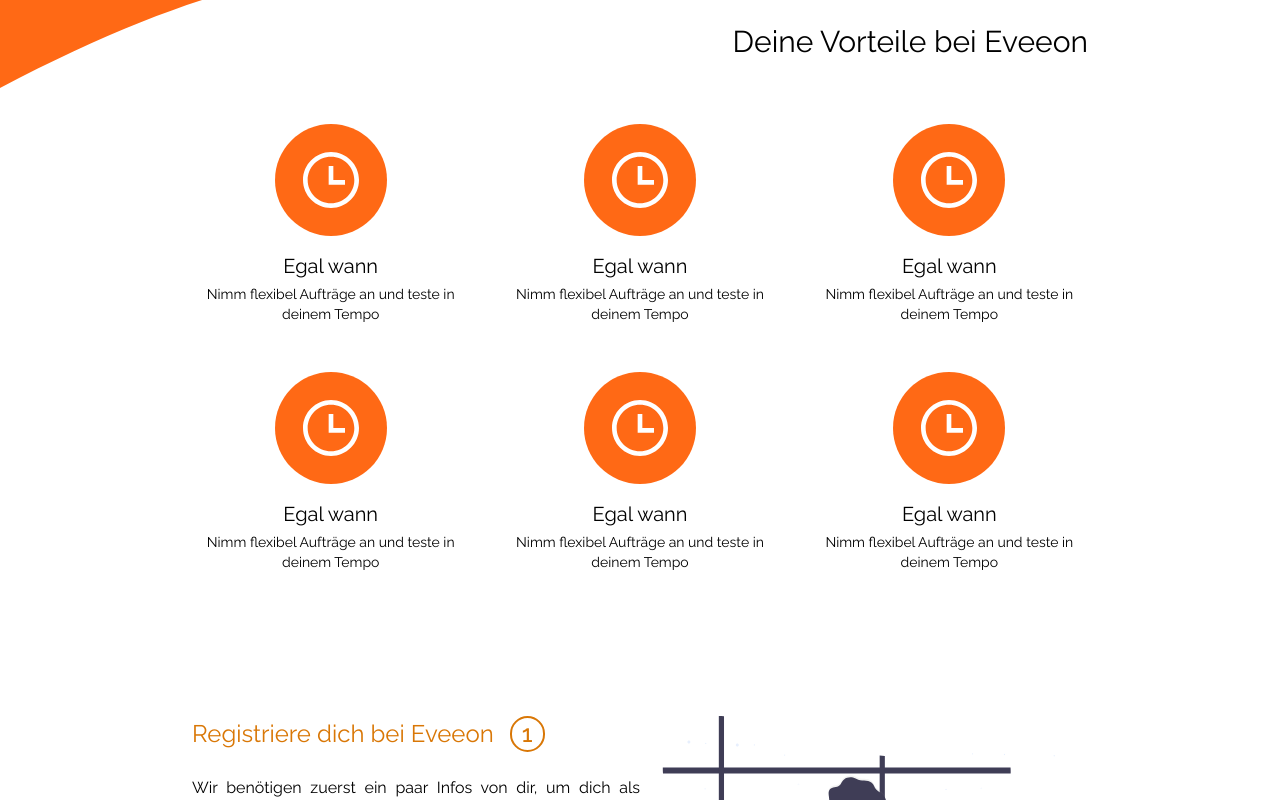
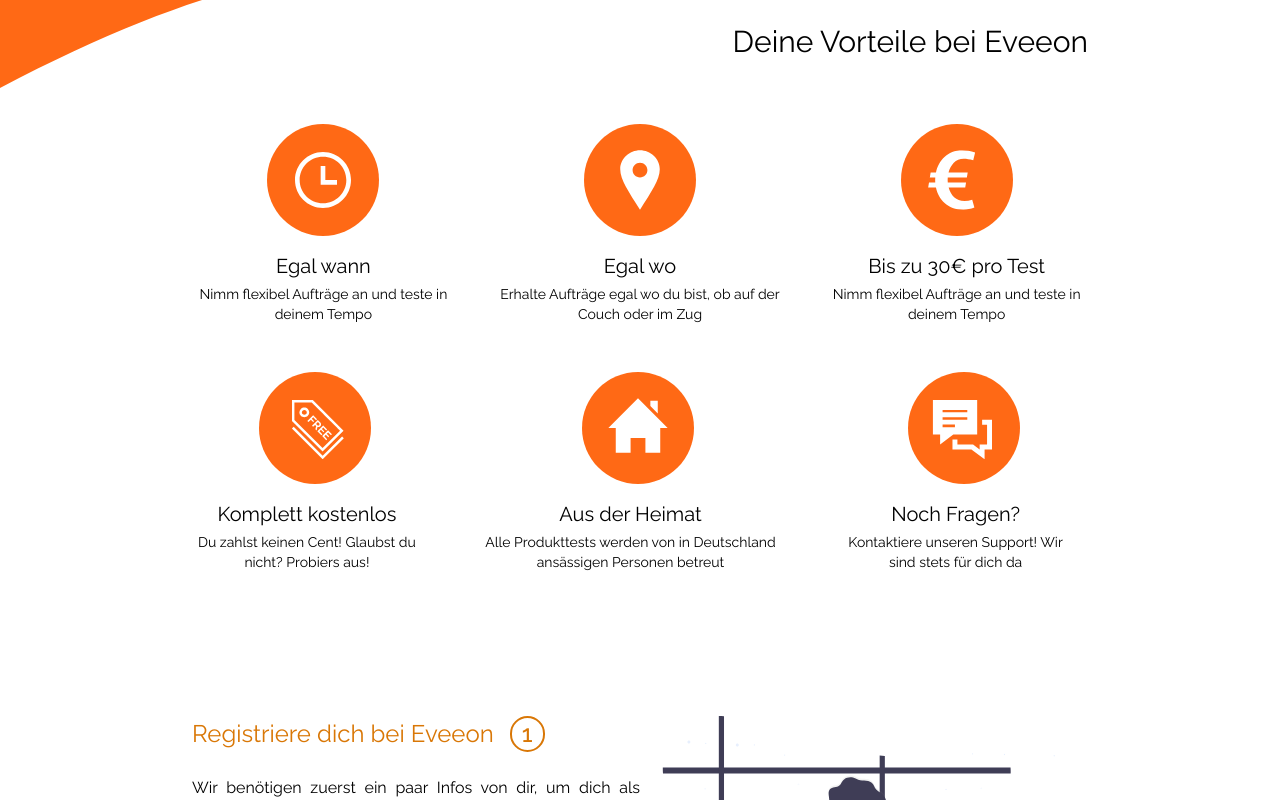
Before and after one commit to leonbubova/mrktplc-frontend, a React (Create React App) app: page / in a window 1280 px wide. Shown: the part 920-1720 px from the top of the page. Built offline with nearby package versions, Linux system fonts and the light colour scheme.

Commit message:
add final texts and icons, fix clipPath for icons

```diff
--- a/src/Components/Landingpage/Icons.js
+++ b/src/Components/Landingpage/Icons.js
@@ -1,6 +1,6 @@
 function Icons() {
     return (
-        <div className="lg:max-w-4xl mx-2 px-12 lg:p-0 lg:mx-auto lg:-mt-20">
+        <div className="lg:max-w-4xl mx-2 px-10 lg:p-0 lg:mx-auto lg:-mt-20">
             <div>
                 <h3 className="text-lg mt-4 mb-12 lg:mb-16 lg:text-3xl lg:font-normal lg:text-right">
                     Deine Vorteile bei Eveeon
@@ -41,18 +41,18 @@
                             >
                                 <circle cx="34" cy="34" r="34" fill="#FF6915" />
                                 <path
-                                    d="M34 19.8333C41.8115 19.8333 48.1667 26.1885 48.1667 34C48.1667 41.8115 41.8115 48.1667 34 48.1667C26.1885 48.1667 19.8333 41.8115 19.8333 34C19.8333 26.1885 26.1885 19.8333 34 19.8333ZM34 17C24.6118 17 17 24.6118 17 34C17 43.3882 24.6118 51 34 51C43.3882 51 51 43.3882 51 34C51 24.6118 43.3882 17 34 17ZM35.4167 34V25.5H32.5833V36.8333H42.5V34H35.4167Z"
+                                    d="M34 16C27.703 16 22 21.1045 22 27.403C22 33.7 27.2035 41.218 34 52C40.7965 41.218 46 33.7 46 27.403C46 21.1045 40.2985 16 34 16ZM34 32.5C31.5145 32.5 29.5 30.4855 29.5 28C29.5 25.5145 31.5145 23.5 34 23.5C36.4855 23.5 38.5 25.5145 38.5 28C38.5 30.4855 36.4855 32.5 34 32.5Z"
                                     fill="white"
                                 />
                             </svg>
                         </div>
                         <div className="ml-4 lg:ml-0 lg:mt-4">
                             <div className="lg:text-xl text-lg mb-1">
-                                Egal wann
+                                Egal wo
                             </div>
                             <div className="lg:text-sm">
-                                Nimm flexibel Aufträge an und teste in deinem
-                                Tempo
+                                Erhalte Aufträge egal wo du bist, ob auf der
+                                Couch oder im Zug
                             </div>
                         </div>
                     </div>
@@ -65,15 +65,27 @@
                                 xmlns="http://www.w3.org/2000/svg"
                             >
                                 <circle cx="34" cy="34" r="34" fill="#FF6915" />
+                                <g clipPath="url(#clip0)">
                                     <path
-                                    d="M34 19.8333C41.8115 19.8333 48.1667 26.1885 48.1667 34C48.1667 41.8115 41.8115 48.1667 34 48.1667C26.1885 48.1667 19.8333 41.8115 19.8333 34C19.8333 26.1885 26.1885 19.8333 34 19.8333ZM34 17C24.6118 17 17 24.6118 17 34C17 43.3882 24.6118 51 34 51C43.3882 51 51 43.3882 51 34C51 24.6118 43.3882 17 34 17ZM35.4167 34V25.5H32.5833V36.8333H42.5V34H35.4167Z"
+                                        d="M38.592 46.7755C33.36 46.7755 30.1725 43.084 28.9275 38.5H39L39.4995 35.5H28.4025C28.314 34.504 28.3065 33.4975 28.3815 32.5H40.0005L40.5 29.5H28.8675C30.0465 24.841 33.15 21.061 38.0985 21.061C39.798 21.061 41.685 21.3655 43.8525 21.991L45 17.248C42.219 16.42 39.576 16 37.134 16C28.1955 16 22.8225 22.228 21.243 29.5H18L17.5005 32.5H20.805C20.7315 33.499 20.7285 34.501 20.7945 35.5H16.9995L16.5 38.5H21.2175C22.767 45.772 28.2135 52 37.845 52C40.095 52 42.351 51.586 44.559 50.7685L43.2345 45.9235C41.6625 46.4905 40.1025 46.7755 38.592 46.7755Z"
                                         fill="white"
                                     />
+                                </g>
+                                <defs>
+                                    <clipPath id="clip0">
+                                        <rect
+                                            width="36"
+                                            height="36"
+                                            fill="white"
+                                            transform="translate(12 16)"
+                                        />
+                                    </clipPath>
+                                </defs>
                             </svg>
                         </div>
                         <div className="ml-4 lg:ml-0 lg:mt-4">
                             <div className="lg:text-xl text-lg mb-1">
-                                Egal wann
+                                Bis zu 30€ pro Test
                             </div>
                             <div className="lg:text-sm">
                                 Nimm flexibel Aufträge an und teste in deinem
@@ -92,19 +104,37 @@
                                 xmlns="http://www.w3.org/2000/svg"
                             >
                                 <circle cx="34" cy="34" r="34" fill="#FF6915" />
+                                <g clipPath="url(#clip1)">
                                     <path
-                                    d="M34 19.8333C41.8115 19.8333 48.1667 26.1885 48.1667 34C48.1667 41.8115 41.8115 48.1667 34 48.1667C26.1885 48.1667 19.8333 41.8115 19.8333 34C19.8333 26.1885 26.1885 19.8333 34 19.8333ZM34 17C24.6118 17 17 24.6118 17 34C17 43.3882 24.6118 51 34 51C43.3882 51 51 43.3882 51 34C51 24.6118 43.3882 17 34 17ZM35.4167 34V25.5H32.5833V36.8333H42.5V34H35.4167Z"
+                                        fillRule="evenodd"
+                                        clipRule="evenodd"
+                                        d="M38.651 50.879L50.4395 39.092L51.5 40.1525L38.6525 53L38.651 52.9985V53L20 34.349L21.0605 33.2885L38.651 50.879ZM38.6015 48.329L20 29.7215V17H32.6615L51.329 35.6015L38.6015 48.329ZM32.042 18.5H21.5V29.1005L38.6015 46.208L49.2065 35.603C49.2065 35.603 37.9055 24.344 32.042 18.5ZM29.645 22.391C30.815 23.561 30.815 25.463 29.645 26.633C28.4735 27.8045 26.573 27.8045 25.4015 26.633C24.2315 25.463 24.2315 23.561 25.4015 22.391C26.573 21.2195 28.4735 21.2195 29.645 22.391ZM28.5845 23.4515C29.1695 24.0365 29.1695 24.9875 28.5845 25.5725C27.998 26.1575 27.0485 26.1575 26.4635 25.5725C25.877 24.9875 25.877 24.0365 26.4635 23.4515C27.0485 22.8665 27.998 22.8665 28.5845 23.4515Z"
                                         fill="white"
                                     />
+                                    <path
+                                        d="M29.3447 29.741L32.8889 26.2569L35.2297 28.638L34.6256 29.2318L32.9621 27.5395L32.0486 28.4376L33.4324 29.8453L32.8733 30.3949L31.4895 28.9872L30.0219 30.4299L29.3447 29.741ZM32.1625 32.6075L35.7067 29.1233L37.2476 30.6907C37.4079 30.8538 37.5219 31.0363 37.5894 31.2381C37.6603 31.4433 37.6882 31.6515 37.6732 31.8626C37.6615 32.0769 37.6119 32.2795 37.5245 32.4701C37.4403 32.6641 37.325 32.8331 37.1786 32.977C36.9523 33.1995 36.6871 33.3457 36.3829 33.4157C36.0819 33.489 35.7934 33.4684 35.5171 33.3539L34.9793 35.4728L34.2334 34.714L34.705 32.8173L34.0278 32.1284L32.8397 33.2963L32.1625 32.6075ZM34.6318 31.5346L35.4808 32.3982C35.6084 32.528 35.768 32.5805 35.9596 32.5558C36.1578 32.531 36.3367 32.4402 36.4965 32.2831C36.6063 32.1752 36.6816 32.0554 36.7223 31.9237C36.763 31.7921 36.7724 31.6651 36.7503 31.5428C36.7315 31.4239 36.6812 31.3228 36.5994 31.2396L35.7799 30.4059L34.6318 31.5346ZM38.4494 37.7944L37.8453 38.3882L35.4261 35.9272L38.9703 32.4431L41.3454 34.8591L40.7414 35.4529L39.0435 33.7257L38.1899 34.5649L39.6571 36.0574L39.098 36.607L37.6308 35.1145L36.7073 36.0223L38.4494 37.7944ZM41.3966 40.7925L40.7926 41.3863L38.3733 38.9253L41.9175 35.4411L44.2926 37.8572L43.6886 38.4509L41.9907 36.7238L41.1371 37.5629L42.6044 39.0555L42.0453 39.6051L40.578 38.1125L39.6545 39.0204L41.3966 40.7925Z"
+                                        fill="white"
+                                    />
+                                </g>
+                                <defs>
+                                    <clipPath id="clip1">
+                                        <rect
+                                            width="36"
+                                            height="36"
+                                            fill="white"
+                                            transform="translate(20 17)"
+                                        />
+                                    </clipPath>
+                                </defs>
                             </svg>
                         </div>
-                        <div className="ml-4 lg:ml-0 lg:mt-4">
+                        <div className="mr-4 lg:ml-0 lg:mt-4">
                             <div className="lg:text-xl text-lg mb-1">
-                                Egal wann
+                                Komplett kostenlos
                             </div>
                             <div className="lg:text-sm">
-                                Nimm flexibel Aufträge an und teste in deinem
-                                Tempo
+                                Du zahlst keinen Cent! Glaubst du nicht?
+                                Probiers aus!
                             </div>
                         </div>
                         <div className="block lg:hidden">
@@ -115,10 +145,28 @@
                                 xmlns="http://www.w3.org/2000/svg"
                             >
                                 <circle cx="34" cy="34" r="34" fill="#FF6915" />
+                                <g clipPath="url(#clip2)">
                                     <path
-                                    d="M34 19.8333C41.8115 19.8333 48.1667 26.1885 48.1667 34C48.1667 41.8115 41.8115 48.1667 34 48.1667C26.1885 48.1667 19.8333 41.8115 19.8333 34C19.8333 26.1885 26.1885 19.8333 34 19.8333ZM34 17C24.6118 17 17 24.6118 17 34C17 43.3882 24.6118 51 34 51C43.3882 51 51 43.3882 51 34C51 24.6118 43.3882 17 34 17ZM35.4167 34V25.5H32.5833V36.8333H42.5V34H35.4167Z"
+                                        fillRule="evenodd"
+                                        clipRule="evenodd"
+                                        d="M38.651 50.879L50.4395 39.092L51.5 40.1525L38.6525 53L38.651 52.9985V53L20 34.349L21.0605 33.2885L38.651 50.879ZM38.6015 48.329L20 29.7215V17H32.6615L51.329 35.6015L38.6015 48.329ZM32.042 18.5H21.5V29.1005L38.6015 46.208L49.2065 35.603C49.2065 35.603 37.9055 24.344 32.042 18.5ZM29.645 22.391C30.815 23.561 30.815 25.463 29.645 26.633C28.4735 27.8045 26.573 27.8045 25.4015 26.633C24.2315 25.463 24.2315 23.561 25.4015 22.391C26.573 21.2195 28.4735 21.2195 29.645 22.391ZM28.5845 23.4515C29.1695 24.0365 29.1695 24.9875 28.5845 25.5725C27.998 26.1575 27.0485 26.1575 26.4635 25.5725C25.877 24.9875 25.877 24.0365 26.4635 23.4515C27.0485 22.8665 27.998 22.8665 28.5845 23.4515Z"
                                         fill="white"
                                     />
+                                    <path
+                                        d="M29.3447 29.741L32.8889 26.2569L35.2297 28.638L34.6256 29.2318L32.9621 27.5395L32.0486 28.4376L33.4324 29.8453L32.8733 30.3949L31.4895 28.9872L30.0219 30.4299L29.3447 29.741ZM32.1625 32.6075L35.7067 29.1233L37.2476 30.6907C37.4079 30.8538 37.5219 31.0363 37.5894 31.2381C37.6603 31.4433 37.6882 31.6515 37.6732 31.8626C37.6615 32.0769 37.6119 32.2795 37.5245 32.4701C37.4403 32.6641 37.325 32.8331 37.1786 32.977C36.9523 33.1995 36.6871 33.3457 36.3829 33.4157C36.0819 33.489 35.7934 33.4684 35.5171 33.3539L34.9793 35.4728L34.2334 34.714L34.705 32.8173L34.0278 32.1284L32.8397 33.2963L32.1625 32.6075ZM34.6318 31.5346L35.4808 32.3982C35.6084 32.528 35.768 32.5805 35.9596 32.5558C36.1578 32.531 36.3367 32.4402 36.4965 32.2831C36.6063 32.1752 36.6816 32.0554 36.7223 31.9237C36.763 31.7921 36.7724 31.6651 36.7503 31.5428C36.7315 31.4239 36.6812 31.3228 36.5994 31.2396L35.7799 30.4059L34.6318 31.5346ZM38.4494 37.7944L37.8453 38.3882L35.4261 35.9272L38.9703 32.4431L41.3454 34.8591L40.7414 35.4529L39.0435 33.7257L38.1899 34.5649L39.6571 36.0574L39.098 36.607L37.6308 35.1145L36.7073 36.0223L38.4494 37.7944ZM41.3966 40.7925L40.7926 41.3863L38.3733 38.9253L41.9175 35.4411L44.2926 37.8572L43.6886 38.4509L41.9907 36.7238L41.1371 37.5629L42.6044 39.0555L42.0453 39.6051L40.578 38.1125L39.6545 39.0204L41.3966 40.7925Z"
+                                        fill="white"
+                                    />
+                                </g>
+                                <defs>
+                                    <clipPath id="clip2">
+                                        <rect
+                                            width="36"
+                                            height="36"
+                                            fill="white"
+                                            transform="translate(20 17)"
+                                        />
+                                    </clipPath>
+                                </defs>
                             </svg>
                         </div>
                     </div>
@@ -132,18 +180,18 @@
                             >
                                 <circle cx="34" cy="34" r="34" fill="#FF6915" />
                                 <path
-                                    d="M34 19.8333C41.8115 19.8333 48.1667 26.1885 48.1667 34C48.1667 41.8115 41.8115 48.1667 34 48.1667C26.1885 48.1667 19.8333 41.8115 19.8333 34C19.8333 26.1885 26.1885 19.8333 34 19.8333ZM34 17C24.6118 17 17 24.6118 17 34C17 43.3882 24.6118 51 34 51C43.3882 51 51 43.3882 51 34C51 24.6118 43.3882 17 34 17ZM35.4167 34V25.5H32.5833V36.8333H42.5V34H35.4167Z"
+                                    d="M47.5 34V49H38.5V40H29.5V49H20.5V34H16L34 16L52 34H47.5ZM46 25.1395V17.5H41.5V20.6395L46 25.1395Z"
                                     fill="white"
                                 />
                             </svg>
                         </div>
-                        <div className="ml-4 lg:ml-0 lg:mt-4">
+                        <div className="mr-4 lg:ml-0 lg:mt-4">
                             <div className="lg:text-xl text-lg mb-1">
-                                Egal wann
+                                Aus der Heimat
                             </div>
                             <div className="lg:text-sm">
-                                Nimm flexibel Aufträge an und teste in deinem
-                                Tempo
+                                Alle Produkttests werden von in Deutschland
+                                ansässigen Personen betreut
                             </div>
                         </div>
                         <div className="block lg:hidden">
@@ -155,7 +203,7 @@
                             >
                                 <circle cx="34" cy="34" r="34" fill="#FF6915" />
                                 <path
-                                    d="M34 19.8333C41.8115 19.8333 48.1667 26.1885 48.1667 34C48.1667 41.8115 41.8115 48.1667 34 48.1667C26.1885 48.1667 19.8333 41.8115 19.8333 34C19.8333 26.1885 26.1885 19.8333 34 19.8333ZM34 17C24.6118 17 17 24.6118 17 34C17 43.3882 24.6118 51 34 51C43.3882 51 51 43.3882 51 34C51 24.6118 43.3882 17 34 17ZM35.4167 34V25.5H32.5833V36.8333H42.5V34H35.4167Z"
+                                    d="M47.5 34V49H38.5V40H29.5V49H20.5V34H16L34 16L52 34H47.5ZM46 25.1395V17.5H41.5V20.6395L46 25.1395Z"
                                     fill="white"
                                 />
                             </svg>
@@ -170,19 +218,33 @@
                                 xmlns="http://www.w3.org/2000/svg"
                             >
                                 <circle cx="34" cy="34" r="34" fill="#FF6915" />
+                                <g clipPath="url(#clip3)">
                                     <path
-                                    d="M34 19.8333C41.8115 19.8333 48.1667 26.1885 48.1667 34C48.1667 41.8115 41.8115 48.1667 34 48.1667C26.1885 48.1667 19.8333 41.8115 19.8333 34C19.8333 26.1885 26.1885 19.8333 34 19.8333ZM34 17C24.6118 17 17 24.6118 17 34C17 43.3882 24.6118 51 34 51C43.3882 51 51 43.3882 51 34C51 24.6118 43.3882 17 34 17ZM35.4167 34V25.5H32.5833V36.8333H42.5V34H35.4167Z"
+                                        fillRule="evenodd"
+                                        clipRule="evenodd"
+                                        d="M51 47.0005H46.5V53.0005L38.5005 47.0005H27V41.0005H30V44.0005H39.4995L43.5 47.0005V44.0005H48V31.999H45V28.999H51V47.0005ZM42 38.0005H27.4995L19.5 44.0005V38.0005H15V16.999H42V38.0005ZM28.5 31.8745H21V33.5005H28.5V31.8745ZM36 27.5005H21V29.0005H36V27.5005ZM36 23.0005H21V24.5005H36V23.0005Z"
                                         fill="white"
                                     />
+                                </g>
+                                <defs>
+                                    <clipPath id="clip3">
+                                        <rect
+                                            width="36"
+                                            height="36"
+                                            fill="white"
+                                            transform="translate(15 17)"
+                                        />
+                                    </clipPath>
+                                </defs>
                             </svg>
                         </div>
-                        <div className="ml-4 lg:ml-0 lg:mt-4">
+                        <div className="mr-4 lg:ml-0 lg:mt-4">
                             <div className="lg:text-xl text-lg mb-1">
-                                Egal wann
+                                Noch Fragen?
                             </div>
                             <div className="lg:text-sm">
-                                Nimm flexibel Aufträge an und teste in deinem
-                                Tempo
+                                Kontaktiere unseren Support! Wir sind stets für
+                                dich da
                             </div>
                         </div>
                         <div className="block lg:hidden">
@@ -193,10 +255,24 @@
                                 xmlns="http://www.w3.org/2000/svg"
                             >
                                 <circle cx="34" cy="34" r="34" fill="#FF6915" />
+                                <g clipPath="url(#clip4)">
                                     <path
-                                    d="M34 19.8333C41.8115 19.8333 48.1667 26.1885 48.1667 34C48.1667 41.8115 41.8115 48.1667 34 48.1667C26.1885 48.1667 19.8333 41.8115 19.8333 34C19.8333 26.1885 26.1885 19.8333 34 19.8333ZM34 17C24.6118 17 17 24.6118 17 34C17 43.3882 24.6118 51 34 51C43.3882 51 51 43.3882 51 34C51 24.6118 43.3882 17 34 17ZM35.4167 34V25.5H32.5833V36.8333H42.5V34H35.4167Z"
+                                        fillRule="evenodd"
+                                        clipRule="evenodd"
+                                        d="M51 47.0005H46.5V53.0005L38.5005 47.0005H27V41.0005H30V44.0005H39.4995L43.5 47.0005V44.0005H48V31.999H45V28.999H51V47.0005ZM42 38.0005H27.4995L19.5 44.0005V38.0005H15V16.999H42V38.0005ZM28.5 31.8745H21V33.5005H28.5V31.8745ZM36 27.5005H21V29.0005H36V27.5005ZM36 23.0005H21V24.5005H36V23.0005Z"
                                         fill="white"
                                     />
+                                </g>
+                                <defs>
+                                    <clipPath id="clip4">
+                                        <rect
+                                            width="36"
+                                            height="36"
+                                            fill="white"
+                                            transform="translate(15 17)"
+                                        />
+                                    </clipPath>
+                                </defs>
                             </svg>
                         </div>
                     </div>
```
Also changed, not shown: src/Components/Landingpage/Steps.js. Lines whose indentation alone changed are shown as unchanged.
